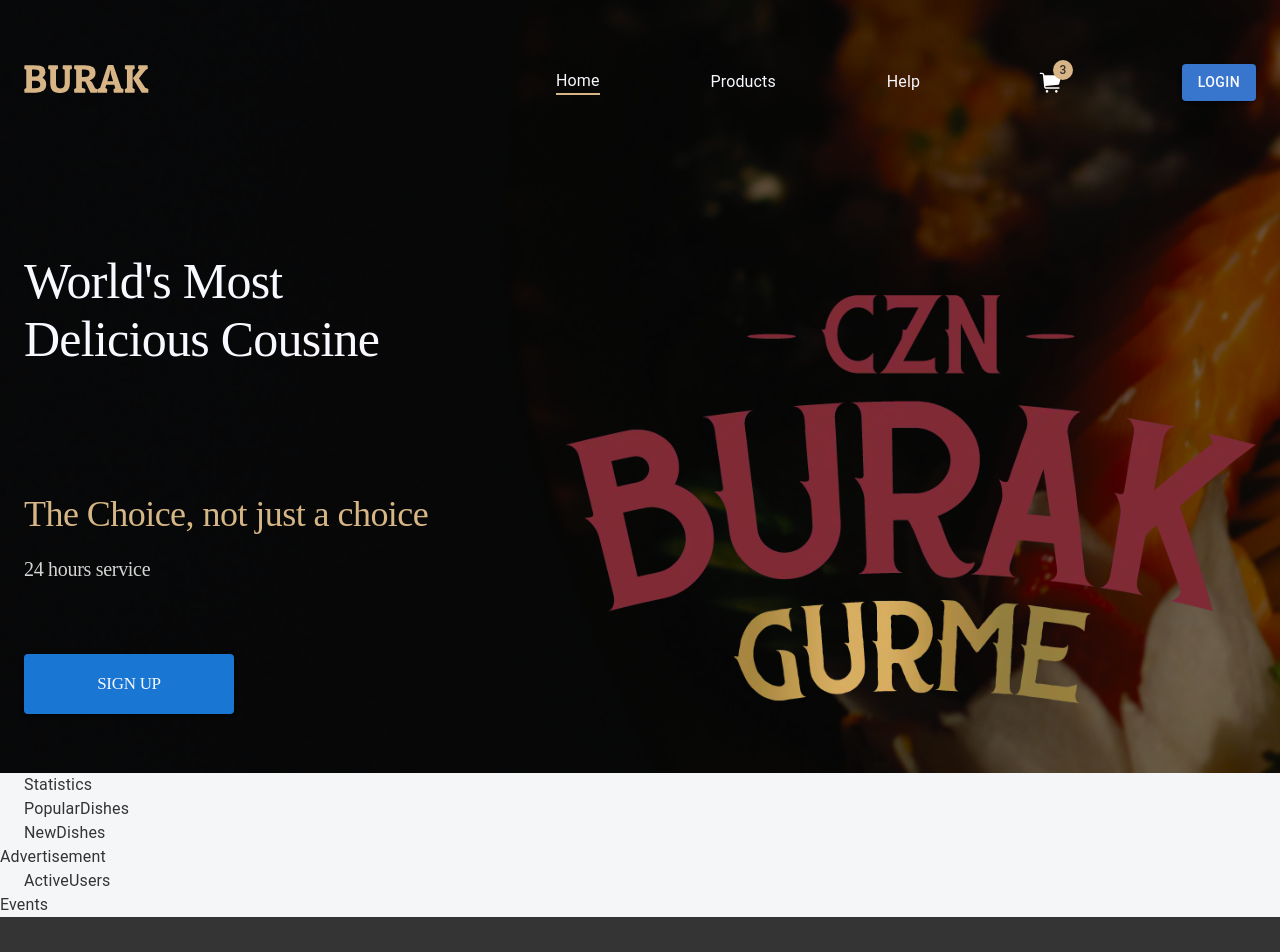
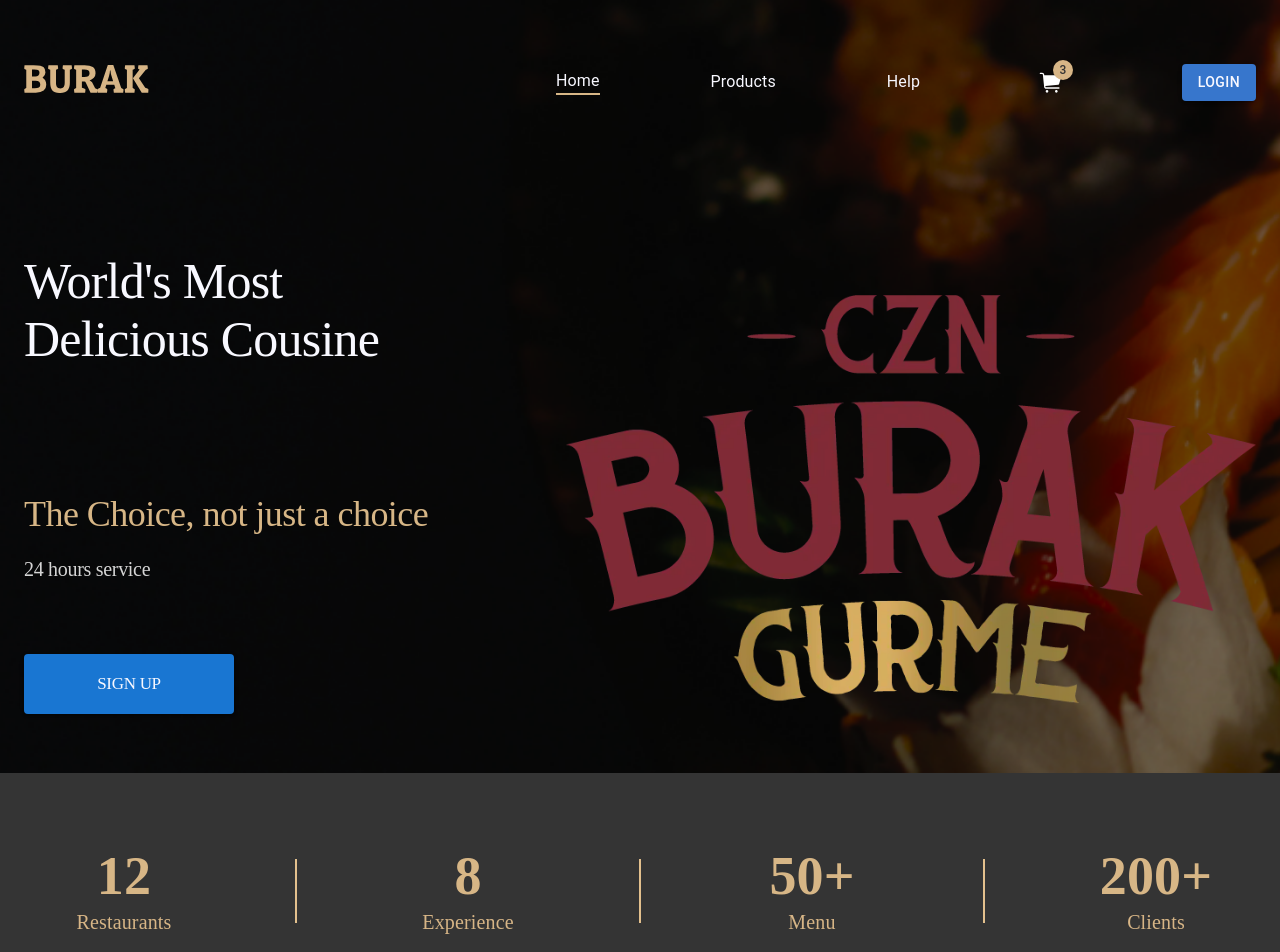
Before and after one commit to Nazirjon0125/pet-shop-react, a React (Create React App) app: page / in a window 1280 px wide. Shown: the top 952 px of the page. Built offline with nearby package versions, Linux system fonts and the light colour scheme.

Commit message:
fix: modify statistics sectional component

```diff
--- /dev/null
+++ b/src/app/components/divider/index.tsx
@@ -0,0 +1,21 @@
+import React from 'react';
+import styled from 'styled-components';
+
+export interface IDividerProps {
+	width?: string;
+	height?: string;
+	bg?: string;
+}
+
+const DividerComponent = styled.span<IDividerProps>`
+	display: flex;
+	min-width: ${({ width }) => `${width}px`};
+	min-height: ${({ height }) => `${height}px`};
+	background: ${({ bg }) => `${bg}`};
+`;
+
+function Divider(props: IDividerProps) {
+	return <DividerComponent {...props} />;
+}
+
+export default Divider;
--- a/src/app/screens/homePage/Statistics.tsx
+++ b/src/app/screens/homePage/Statistics.tsx
@@ -1,10 +1,33 @@
 import React from "react";
-import { Container } from "@mui/material";
+import { Box, Container, Stack } from "@mui/material";
+import Divider from "../../components/divider";
 
 export default function Statistics() {
   return (
-    <div className={"homepage"}>
-      <Container>Statistics</Container>
+    <div className={"static-frame"}>
+      <Container>
+        <Stack className="info">
+          <Stack className="static-box">
+            <Box className="static-num">12</Box>
+            <Box className="static-text">Restaurants</Box>
+          </Stack>
+          <Divider height="64" width="2" bg="#E3C08D" />
+          <Stack className="static-box">
+            <Box className="static-num">8</Box>
+            <Box className="static-text">Experience</Box>
+          </Stack>
+          <Divider height="64" width="2" bg="#E3C08D" />
+          <Stack className="static-box">
+            <Box className="static-num">50+</Box>
+            <Box className="static-text">Menu</Box>
+          </Stack>
+          <Divider height="64" width="2" bg="#E3C08D" />
+          <Stack className="static-box">
+            <Box className="static-num">200+</Box>
+            <Box className="static-text">Clients</Box>
+          </Stack>
+        </Stack>
+      </Container>
     </div>
   );
 }
--- a/src/app/screens/homePage/index.tsx
+++ b/src/app/screens/homePage/index.tsx
@@ -6,6 +6,7 @@ import NewDishes from "./NewDishes";
 import Advertisement from "./Advertisement";
 import Events from "./Events";
 import ActiveUsers from "./ActiveUsers";
+import "../../../css/home.css";
 
 export default function HomePage() {
   return (
--- a/src/css/home.css
+++ b/src/css/home.css
@@ -1,4 +1,50 @@
-.hompage {
+.homepage {
   width: 100%;
   height: auto;
 }
+
+/* STATISTICS */
+.homepage .static-frame {
+  width: 100%;
+  height: 236px;
+  background: #343434;
+}
+
+.homepage .static-frame .info {
+  height: 100%;
+
+  display: flex;
+  flex-direction: row;
+  justify-content: space-between;
+  align-items: center;
+}
+
+.homepage .static-frame .info .static-box {
+  width: 200px;
+  height: 116px;
+
+  display: flex;
+  flex-direction: column;
+  align-items: center;
+  justify-content: center;
+}
+
+.homepage .static-frame .info .static-box .static-num {
+  text-align: center;
+  font-family: "Poppins";
+  font-size: 54px;
+  font-style: normal;
+  font-weight: 600;
+  line-height: normal;
+  color: #d7b686;
+}
+
+.homepage .static-frame .info .static-box .static-text {
+  text-align: center;
+  font-family: "Poppins";
+  font-size: 20px;
+  font-style: normal;
+  font-weight: 500;
+  line-height: 30px;
+  color: #d7b586;
+}
```
